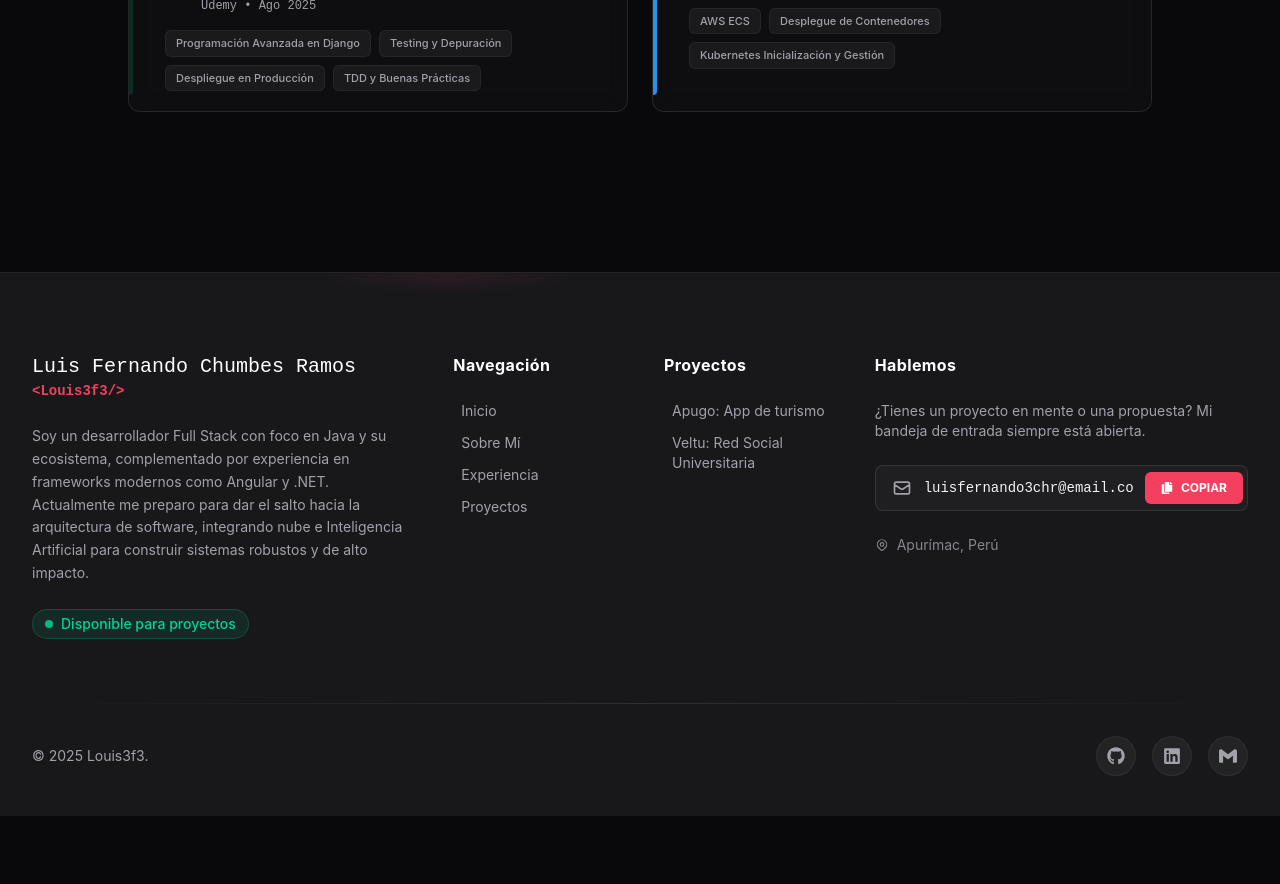
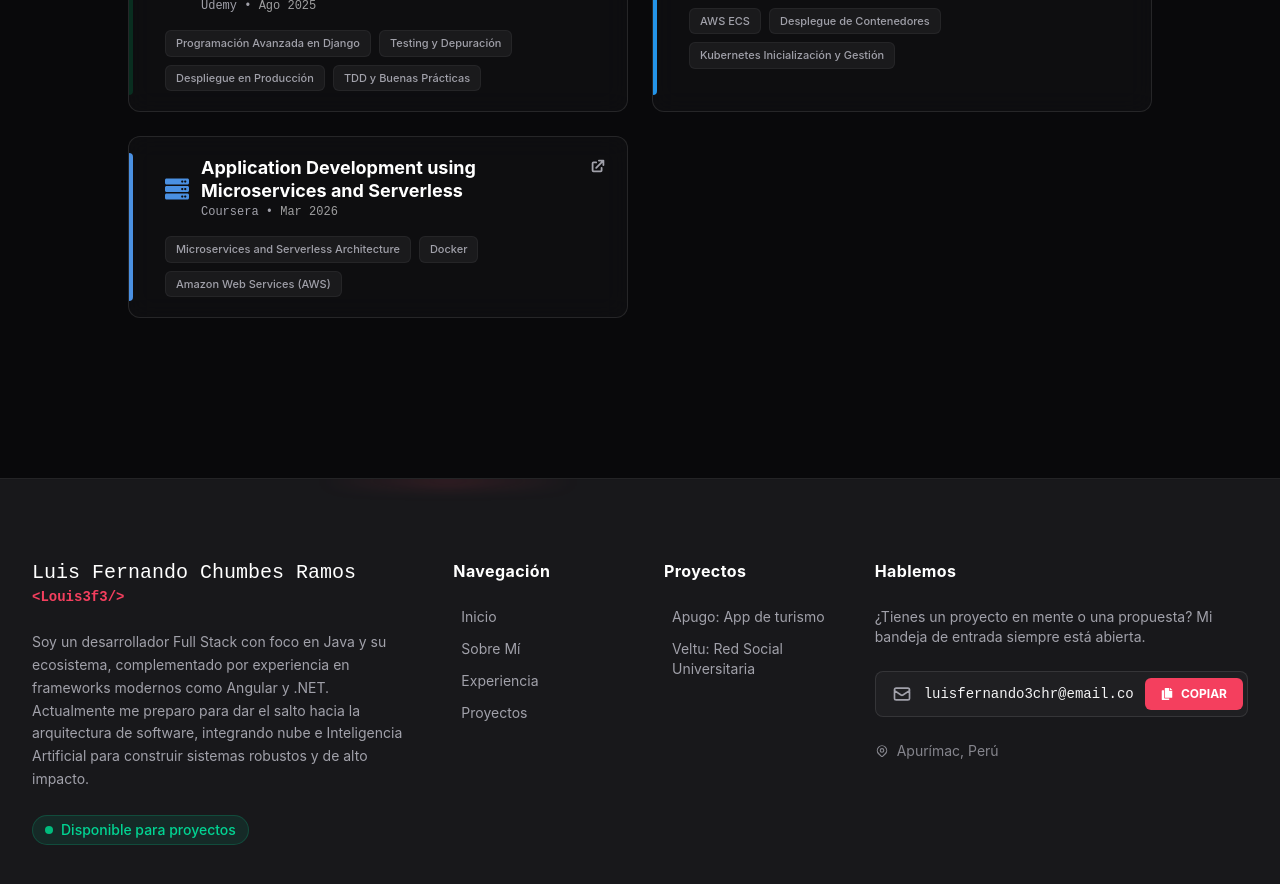
Before and after one commit to Luis3Fernando/Luis3Fernando, a React (Vite) app: page /#/ in a window 1280 px wide. Shown: the part 6260-7144 px from the top of the page. Before the commit the page ends 7076 px from the top, so only its background shows below. Built offline with nearby package versions, Linux system fonts and the light colour scheme.

Commit message:
Feat: Agregando nueva certificación

```diff
--- a/src/data/certifications.tsx
+++ b/src/data/certifications.tsx
@@ -1,4 +1,4 @@
-import { FaDocker } from 'react-icons/fa';
+import { FaDocker, FaServer } from 'react-icons/fa';
 import {SiDjango, SiGitbook, SiSpring} from 'react-icons/si';
 
 export interface Certification {
@@ -76,5 +76,20 @@ export const CERTIFICATIONS_DATA: Certification[] = [
       "Desplegue de Contenedores",
       "Kubernetes Inicialización y Gestión",
     ]
+  },
+  {
+    id: 5,
+    title: "Application Development using Microservices and Serverless",
+    issuer: "Coursera",
+    date: "Mar 2026",
+    credentialId: "0PX2BA8AZBBH",
+    url: "https://www.coursera.org/account/accomplishments/verify/0PX2BA8AZBBH",
+    icon: <FaServer />,
+    color: "#4A90E2",
+    skills: [
+      "Microservices and Serverless Architecture",
+      "Docker",
+      "Amazon Web Services (AWS)",
+    ]
   }
 ];
```
